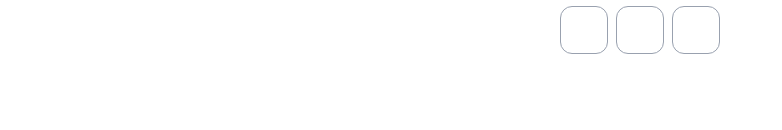
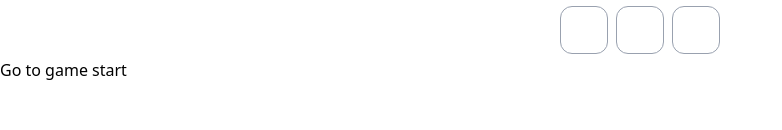
Before and after one commit to ImtiazEpu/tic-tac-toe, a React (Vite) app: page / in a window 1280 px wide. Shown: the part 170-300 px from the top of the page, without its empty margins (0-782 px from the left). Built offline with nearby package versions, Linux system fonts and the light colour scheme.

Commit message:
Add a move history list with navigation buttons
Implemented functionality to display a list of past moves, allowing users to navigate to any previous state in the game. Each move is represented by a button with an appropriate description.

```diff
--- a/src/App.jsx
+++ b/src/App.jsx
@@ -67,13 +67,27 @@
         setHistory( [ ...history, nextSquares ] )
     }
 
+    const moves = history.map( ( step, move ) => {
+        let desc;
+        if ( move === 0 ) {
+            desc = 'Go to game start';
+        } else {
+            desc = `Go to move #${ move }`;
+        }
+        return (
+            <li key={ move }>
+                <button>{ desc }</button>
+            </li>
+        );
+    } )
+
     return (
         <div className="container mx-auto">
             <div>
                 <Board xIsNext={ xIsNext } squares={ currentSquares } onPlay={ handelPlay }/>
             </div>
             <div>
-                <ol>{/*TBD*/ }</ol>
+                <ol>{ moves }</ol>
             </div>
         </div>
 
```
